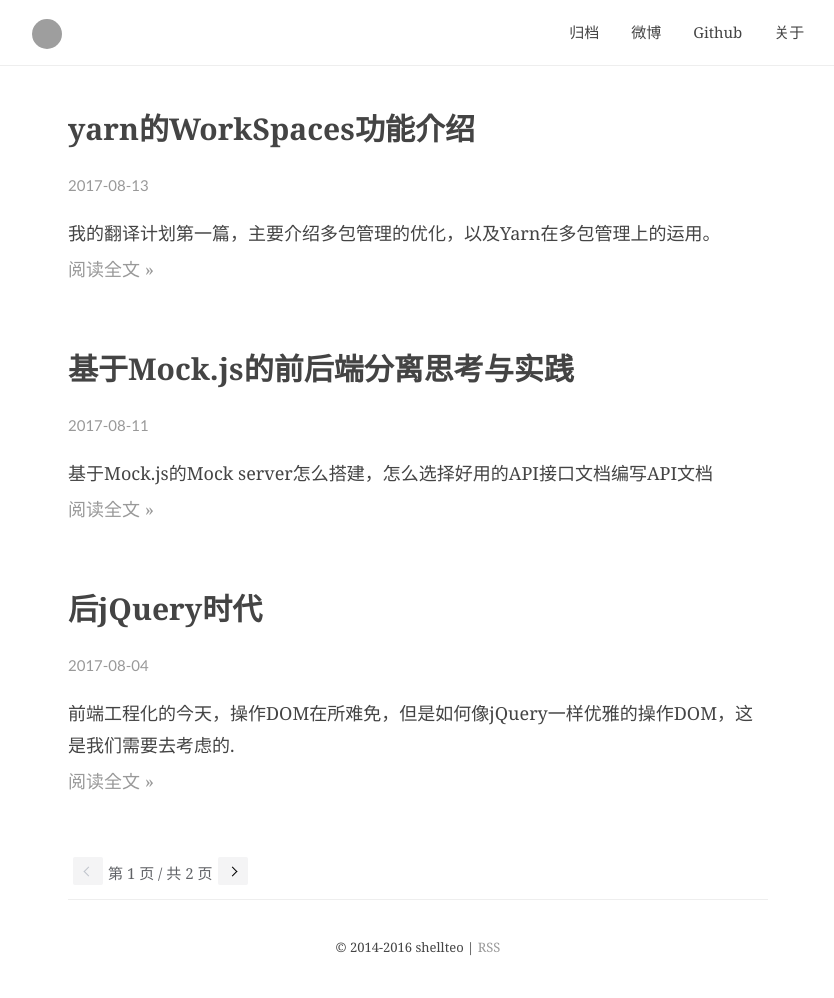
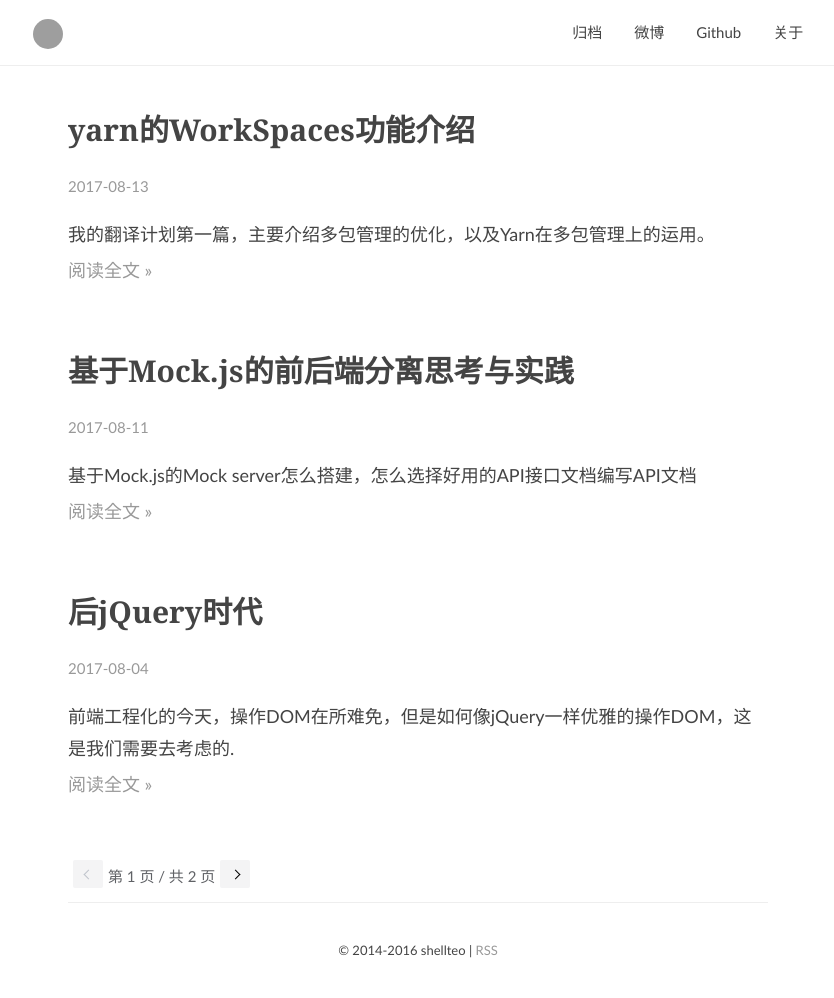
Before and after one commit to shellteo/shellteo.github.io, a Jekyll site: the page built from index.html, in a window 1280 px wide. Shown: the whole page, without its empty margins (222-1056 px from the left). Built offline with Jekyll 4.4.1, drawn with Linux system fonts in a browser that asks for light colours; the list of posts is cut into pages by our own code; comment, search, counter and statistics services are not loaded; grey boxes are pictures that could not be loaded.

Commit message:
修改字体

```diff
--- a/_includes/css/main.css
+++ b/_includes/css/main.css
@@ -33,7 +33,7 @@ html {
 
 body {
     color: #444;
-    font-family: Georgia, Source Sans Pro, sans-serif;
+    font-family: "Gill Sans", sans-serif;
     font-size: .9rem;
     line-height: 1.6rem
 }
```
